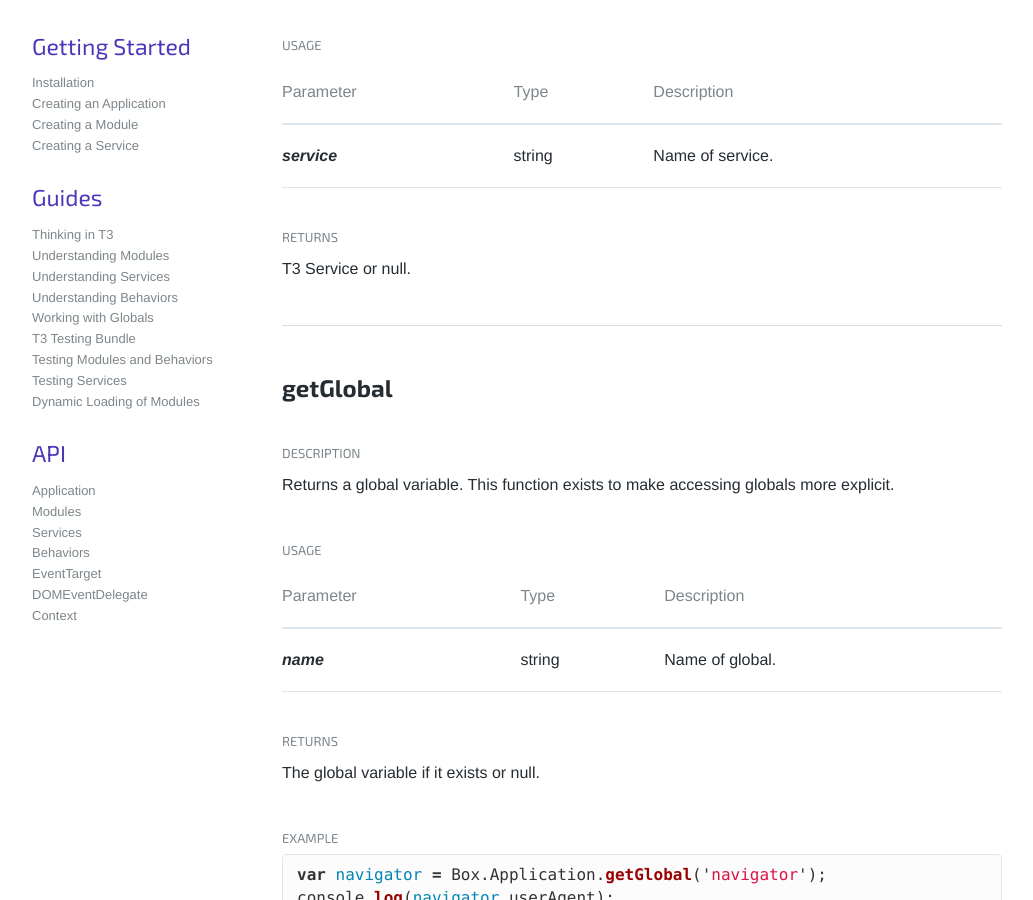
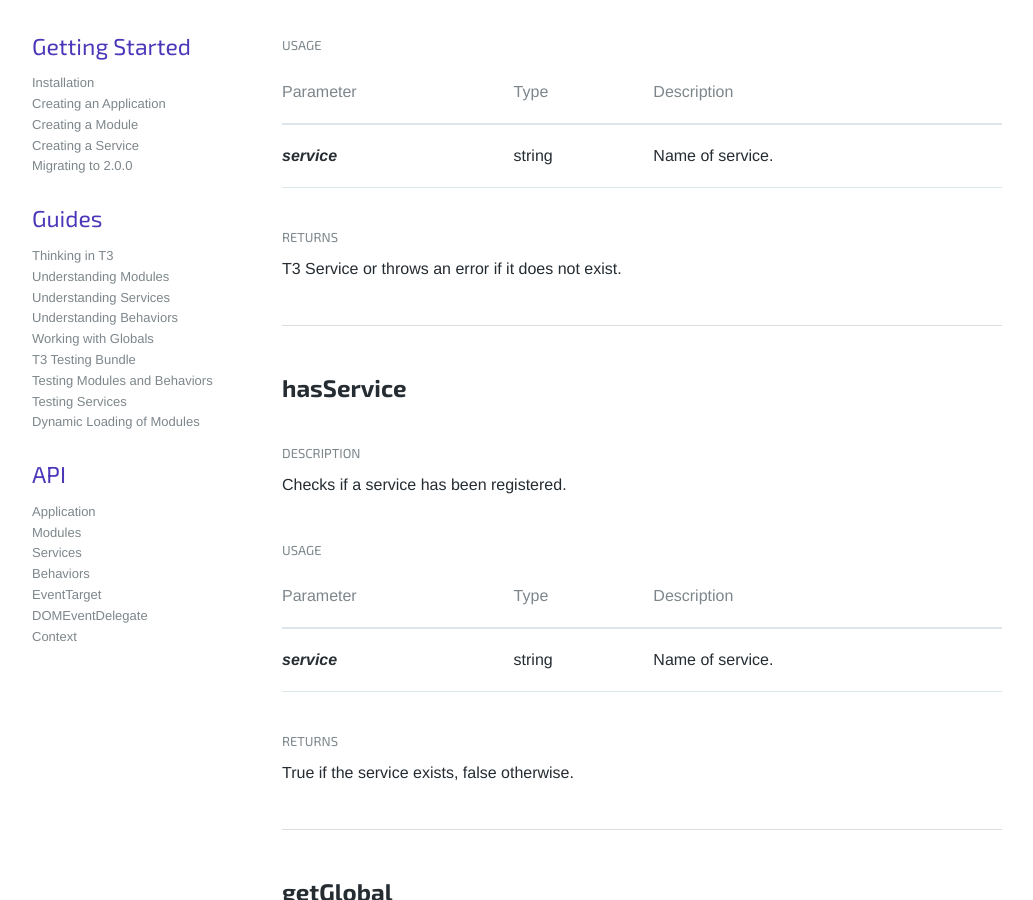
Before and after one commit to box/t3js, a Jekyll site: the page built from docs/api/application.md, in a window 1280 px wide and 900 px high, scrolled down 4508 px. Shown: the whole window, without its empty margins (123-1156 px from the left). Built offline with Jekyll 4.4.1, drawn with Linux system fonts in a browser that asks for light colours; Markdown is read by kramdown in place of the engine named in the settings.

Commit message:
New upgrade page for 2.0.0
- hasService() changes
- allowedServicesList changes

```diff
--- a/_config.yml
+++ b/_config.yml
@@ -1,5 +1,5 @@
 name: T3 Javascript Framework
 markdown: redcarpet
-pygments: true
+highlighter: pygments
 baseurl: ""
 relative_permalinks: false
--- a/_data/docs_nav.yml
+++ b/_data/docs_nav.yml
@@ -9,6 +9,8 @@
     title: Creating a Module
   - id: service
     title: Creating a Service
+  - id: migrating-to-2-0-0
+    title: Migrating to 2.0.0
 
 - title: Guides
   path: /guides
--- a/docs/api/application.md
+++ b/docs/api/application.md
@@ -245,7 +245,35 @@ Retrieves an instance of a registered service.
 </table>
 
 ### Returns
-T3 Service or null.
+T3 Service or throws an error if it does not exist.
+
+<hr class="separator">
+
+<div class="anchor" id="hasService"></div>
+## hasService
+### Description
+Checks if a service has been registered.
+
+### Usage
+<table class="table table-striped">
+	<thead>
+		<tr>
+			<th>Parameter</th>
+			<th>Type</th>
+			<th>Description</th>
+		</tr>
+	</thead>
+	<tbody>
+		<tr>
+			<td class="required">service</td>
+			<td>string</td>
+			<td>Name of service.</td>
+		</tr>
+	</tbody>
+</table>
+
+### Returns
+True if the service exists, false otherwise.
 
 <hr class="separator">
 
```
Also changed, not shown: docs/getting-started/migrating-to-2-0-0.md (added, +84 -0 lines), docs/guides/services.md (+11 -0 lines), docs/guides/testing-bundle.md (+3 -3 lines).
